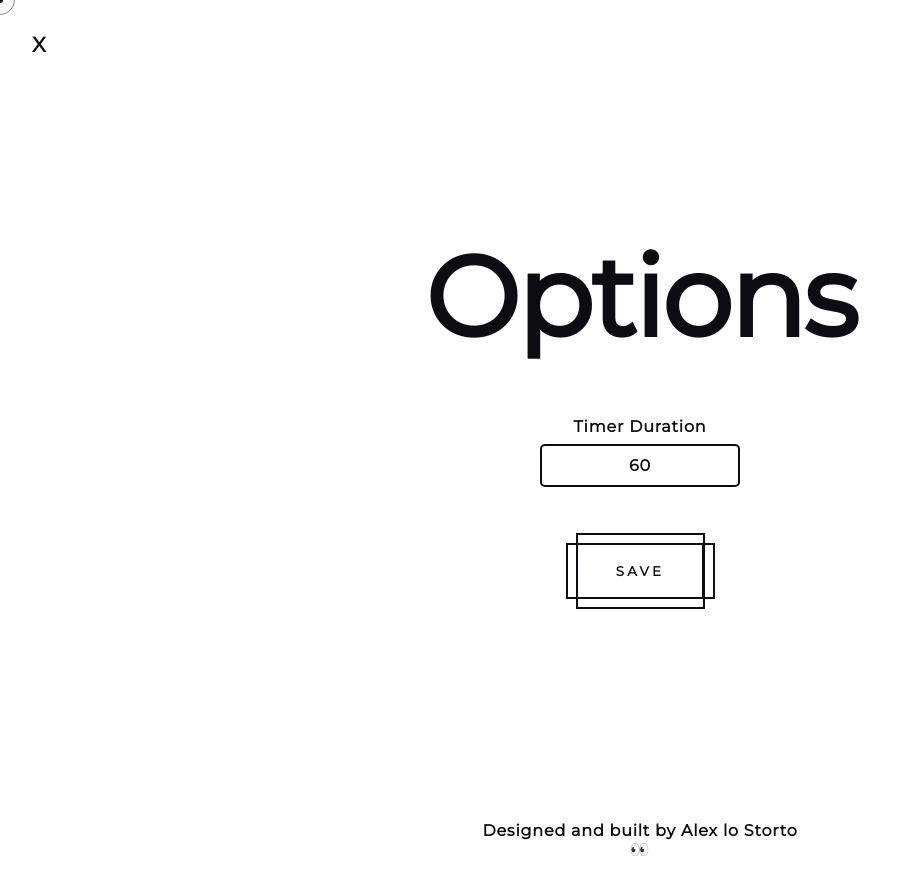
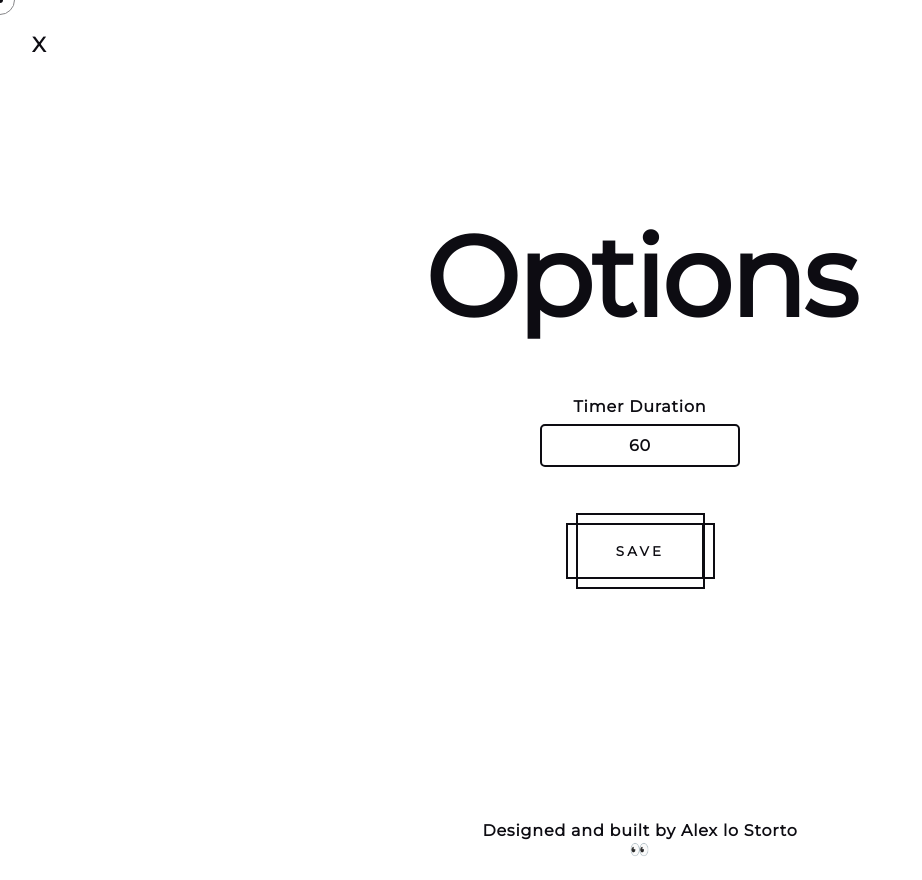
Before and after one commit to alexlostorto/Spanish_Spelling_Bee, a plain HTML site: page index.html in a window 1280 px wide. Both pictures are taken after a click on the button "OPTIONS". Shown: the whole page, without its empty margins (0-922 px from the left). Drawn offline with Linux system fonts and the light colour scheme; no server answers.

Commit message:
Move Options page a bit higher

```diff
--- a/styles.css
+++ b/styles.css
@@ -199,6 +199,10 @@
     animation: fadeIn 3s;
 }
 
+.options .header {
+    padding-top: 0;
+}
+
 .input {
     display: flex;
     flex-direction: column;
```
